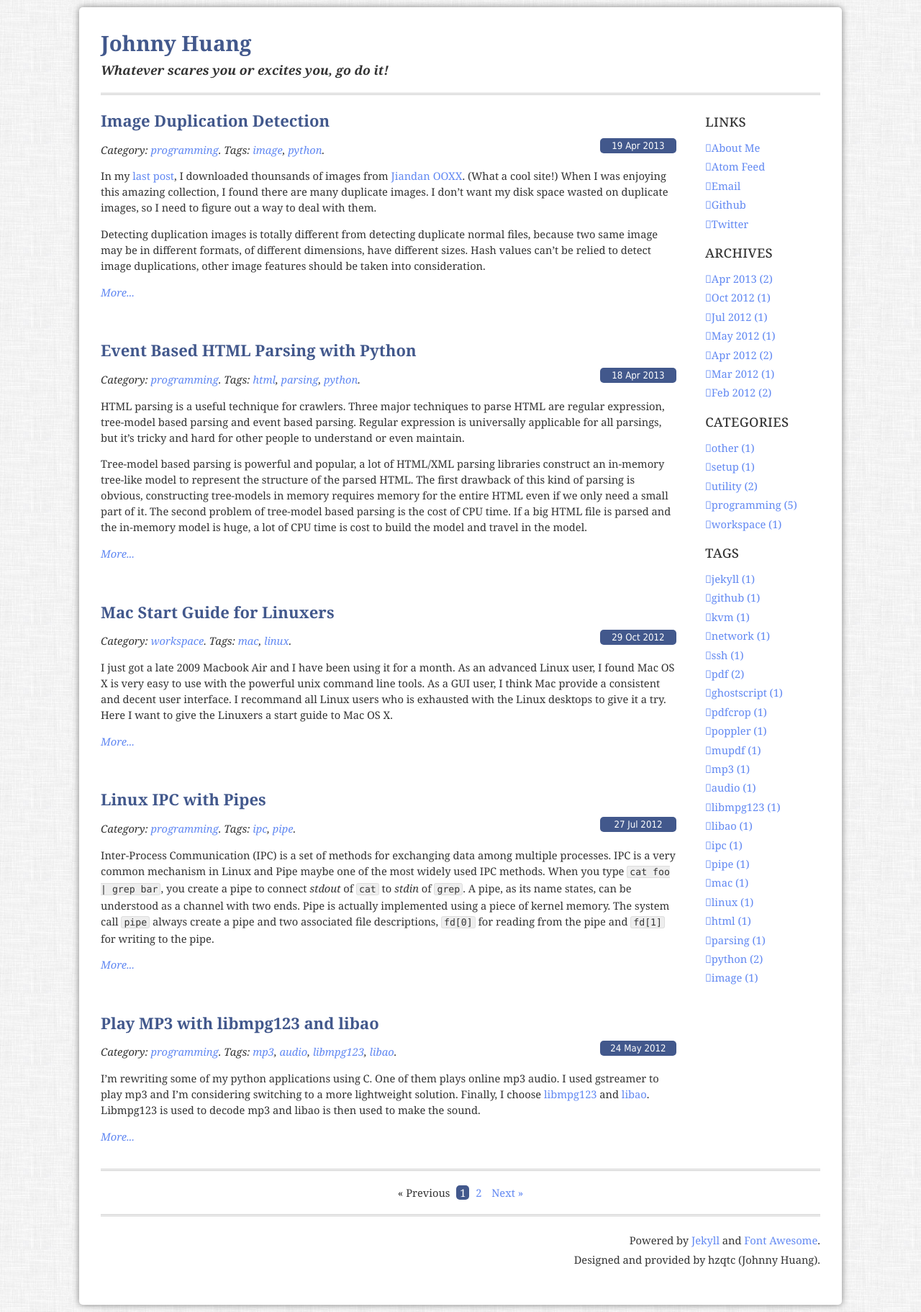
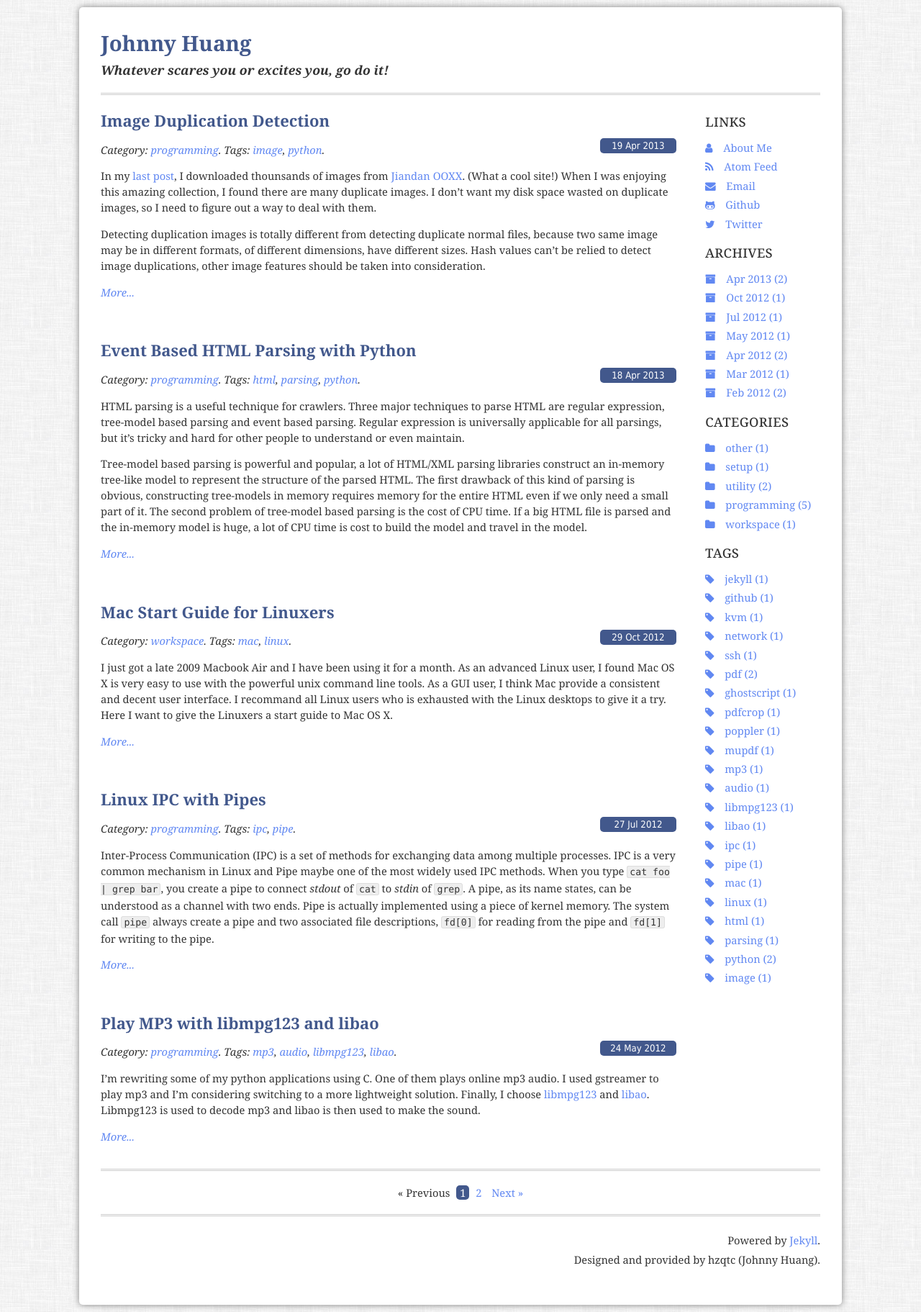
Before and after one commit to hzqtc/hzqtc.github.com, a Jekyll site: the page built from index.html, in a window 1280 px wide. Shown: the whole page at 72% size. Built offline with Jekyll 4.4.1, drawn with Linux system fonts in a browser that asks for light colours; nearby versions of some CDN libraries; the list of posts is cut into pages by our own code.

Commit message:
fix style bug

```diff
--- a/_layouts/default.html
+++ b/_layouts/default.html
@@ -31,11 +31,11 @@
                 <div id="side">
                     <h1>links</h1>
                     <ul>
-                        <li><a href="/about.html"><span class="fa-user"></span>About Me</a></li>
-                        <li><a href="/atom.xml"><span class="fa-rss"></span>Atom Feed</a></li>
-                        <li><a href="&#109;&#97;&#105;&#108;&#116;&#111;&#58;&#104;&#122;&#113;&#116;&#99;&#49;&#50;&#50;&#57;&#64;&#103;&#109;&#97;&#105;&#108;&#46;&#99;&#111;&#109;"><span class="fa-envelope"></span>Email</a></li>
-                        <li><a href="http://github.com/hzqtc/"><span class="fa-github-alt"></span>Github</a></li>
-                        <li><a href="http://twitter.com/hzqtc/"><span class="fa-twitter"></span>Twitter</a></li>
+                        <li><a href="/about.html"><i class="fa fa-user"></i>About Me</a></li>
+                        <li><a href="/atom.xml"><i class="fa fa-rss"></i>Atom Feed</a></li>
+                        <li><a href="&#109;&#97;&#105;&#108;&#116;&#111;&#58;&#104;&#122;&#113;&#116;&#99;&#49;&#50;&#50;&#57;&#64;&#103;&#109;&#97;&#105;&#108;&#46;&#99;&#111;&#109;"><i class="fa fa-envelope"></i>Email</a></li>
+                        <li><a href="http://github.com/hzqtc/"><i class="fa fa-github-alt"></i>Github</a></li>
+                        <li><a href="http://twitter.com/hzqtc/"><i class="fa fa-twitter"></i>Twitter</a></li>
                     </ul>
                     <h1>archives</h1>
                     <ul>
@@ -49,7 +49,7 @@
                         {% endif %}
 
                         {% if date != ndate %}
-                        <li><a href="/archives.html#archive_{{ date | date: '%Y_%m' }}"><span class="fa-archive"></span>{{ date }} ({{ count }})</a></li>
+                        <li><a href="/archives.html#archive_{{ date | date: '%Y_%m' }}"><i class="fa fa-archive"></i>{{ date }} ({{ count }})</a></li>
                         {% assign date = ndate %}
                         {% assign count = 1 %}
                         {% else %}
@@ -57,7 +57,7 @@
                         {% endif %}
 
                         {% if forloop.last %}
-                        <li><a href="/archives.html#archive_{{ date | date: '%Y_%m' }}"><span class="fa-archive"></span>{{ date }} ({{ count }})</a></li>
+                        <li><a href="/archives.html#archive_{{ date | date: '%Y_%m' }}"><i class="fa fa-archive"></i>{{ date }} ({{ count }})</a></li>
                         {% endif %}
 
                         {% endfor %}
@@ -65,20 +65,20 @@
                     <h1>categories</h1>
                     <ul>
                         {% for category in site.categories %}
-                        <li><a href="/categories.html#category_{{ category[0] }}"><span class="fa-folder"></span>{{ category[0] }} ({{ category[1].size }})</a></li>
+                        <li><a href="/categories.html#category_{{ category[0] }}"><i class="fa fa-folder"></i>{{ category[0] }} ({{ category[1].size }})</a></li>
                         {% endfor %}
                     </ul>
                     <h1>tags</h1>
                     <ul>
                         {% for tag in site.tags %}
-                        <li><a href="/tags.html#tag_{{ tag[0] }}"><span class="fa-tag"></span>{{ tag[0] }} ({{ tag[1].size }})</a></li>
+                        <li><a href="/tags.html#tag_{{ tag[0] }}"><i class="fa fa-tag"></i>{{ tag[0] }} ({{ tag[1].size }})</a></li>
                         {% endfor %}
                     </ul>
                 </div>
                 {{ content }}
             </div>
             <div id="footer">
-                <p>Powered by <a href="https://github.com/mojombo/jekyll">Jekyll</a> and <a href="http://fortawesome.github.com/Font-Awesome">Font Awesome</a>.</p>
+                <p>Powered by <a href="https://github.com/mojombo/jekyll">Jekyll</a>.</p>
                 <p>Designed and provided by hzqtc (Johnny Huang).</p>
             </div>
         </div>
--- a/static/common.css
+++ b/static/common.css
@@ -17,6 +17,10 @@ a {
 
 a:hover {
     color: #f29161;
+}
+
+i.fa {
+    padding-right: 1em;
 }
 
 #container {
```
